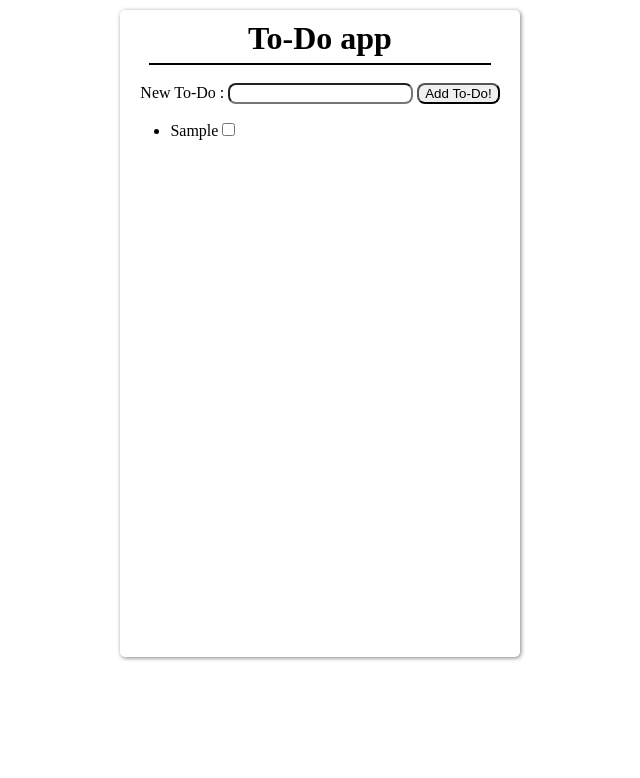
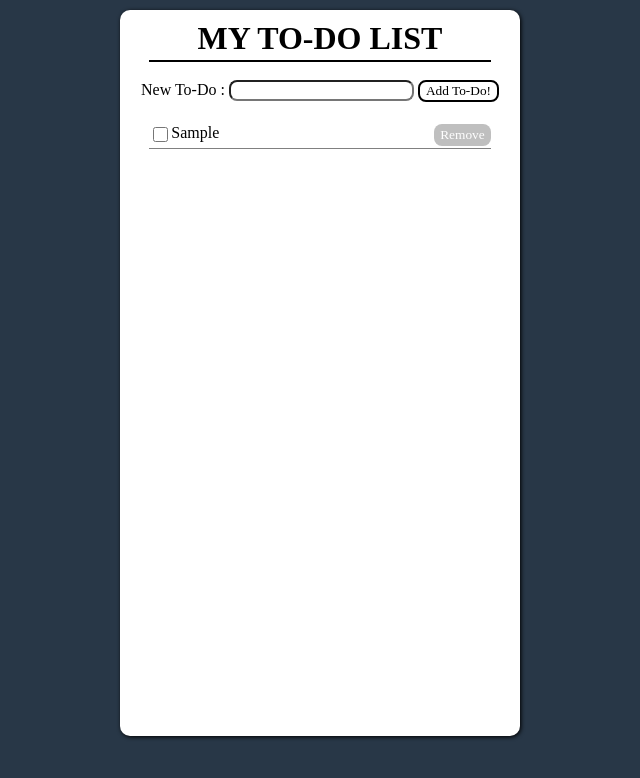
Before and after one commit to bakhumhlea/to-do-app, a plain HTML site: page index.html in a window 1280 px wide. Both pictures are taken after typing "Sample" into the empty fields and a click on the button "Add To-Do!". Shown: the whole page, without its empty margins (320-960 px from the left). Drawn offline with Linux system fonts and the light colour scheme.

Commit message:
Assignment-7-to-do-app-complete

```diff
--- a/app.js
+++ b/app.js
@@ -9,16 +9,24 @@ function onReady() {
     let title = newToDoText.value;
     let newLi = document.createElement('li');
     let checkbox = document.createElement('input');
+    let deleteButton = document.createElement('button');
     checkbox.type = "checkbox";
+    deleteButton.type = "reset";
 
     newLi.textContent = title;
     newLi.appendChild(checkbox);
-
+    newLi.appendChild(deleteButton);
+    deleteButton.textContent = "Remove";
+    deleteButton.addEventListener('click', removeList, false);
     toDoList.appendChild(newLi);
 
     newToDoText.value = '';
   });
 }
+function removeList() {
+  this.parentNode.parentNode.removeChild(this.parentNode);
+}
+
 
 window.onload = function() {
    onReady();
--- a/index.html
+++ b/index.html
@@ -1,24 +1,18 @@
 <html>
   <head>
     <meta name="viewport" content="width=device-width, initial-scale=1">
+    <link rel="stylesheet" href="path/to/font-awesome/css/font-awesome.min.css">
+    <link rel="stylesheet" href="test_style.css">
   </head>
-  <body style="
-      font-family: Montserrat, opensans, helvatica;
-      src: url('https://fonts.googleapis.com/css?family=Montserrat');
-      font-style: normal;
-      font-weight: normal;
-      text-align: center;
-    ">
-    <div style="box-shadow: 1px 1px 4px gray; padding: 10px 10px 10px 10px; border-radius: 5px; width: 30%; height: 80%; margin: 10px auto 0 auto;">
-      <h1 style="font-weigth: 400; width: 90%; padding-bottom: 6px; border-bottom: 2px solid black; margin: 0 auto 18px auto;">To-Do app</h1>
+  <body>
+    <div class="media-con">
+      <h1>My To-Do List</h1>
       <form id="addToDoForm">
         <label for="newToDoText">New To-Do : </label>
-        <input type="text" id="newToDoText" style="border-radius: 8px;">
-        <button type="submit" style="border-radius: 8px;">Add To-Do!</button>
+        <input type="text" id="newToDoText">
+        <button type="submit">Add To-Do!</button>
       </form>
-      <ul id="toDoList" style="
-        text-align: left;
-      ">
+      <ul id="toDoList">
       </ul>
     </div>
     <script src="app.js"></script>
--- /dev/null
+++ b/test_style.css
@@ -0,0 +1,111 @@
+@media (min-width: 1025px) {
+  .media-con {width: 30%; margin: 10px auto 0 auto;}
+}
+@media (max-width: 440px) {
+  button[type="submit"] {
+    display: block;
+    margin: 12px auto 0px auto;
+  }
+}
+body {
+  font-family: Montserrat, opensans, helvatica;
+  src: url('https://fonts.googleapis.com/css?family=Montserrat');
+  font-style: normal;
+  font-weight: normal;
+  text-align: center;
+  background-color: #283747;
+}
+div {
+  background-color: white;
+  box-shadow: 1px 1px 4px black;
+  padding: 10px 10px 10px 10px;
+  border-radius: 10px;
+  min-height: 90%;
+  margin: 1px;
+}
+h1 {
+  font-weight: 600;
+  text-transform: uppercase;
+  width: 90%;
+  padding-bottom: 3px;
+  border-bottom: 2px solid black;
+  margin: 0 auto 18px auto;
+}
+ul {
+  text-align: left;
+  list-style-type: none;
+  list-style-position: outside;
+  width: 90%;
+  padding-bottom: 10px;
+  padding-left: 0;
+  margin: 0 auto 0 auto;
+}
+li {
+  width: 100%;
+  height: 1rem;
+  font-family: Montserrat;
+  font-size: 1rem;
+  padding-top: 6px;
+  padding-bottom: 8px;
+  border-bottom: 1px solid grey;
+}
+input[type="checkbox"] {
+  float: left;
+  width: 15px;
+  height: 15px;
+  cursor: pointer;
+}
+input[type="text"] {
+  outline-style: none;
+  border-radius: 8px;
+}
+
+button[type='submit'] {
+  font-family: Montserrat;
+  border: 2px solid black;
+  border-radius: 8px;
+  background-color: white;
+  box-shadow: none;
+  outline-style: none;
+}
+button[type='submit']:hover {
+  box-shadow: -1px 1px 2px gray;
+  transform: translate(1px,-1px);
+  transition-duration: 0.2s;
+  transition-property: all;
+  transition-timing-function: ease;
+}
+button[type='submit']:active {
+  box-shadow: none;
+  transform: translate(0px,0px);
+  transition-duration: 0.2s;
+  transition-property: all;
+  transition-timing-function: ease;
+}
+button[type='reset'] {
+  float: right;
+  height: 1.4rem;
+  color: white;
+  font-family: Montserrat;
+  border: none;
+  border-radius: 8px;
+  background-color: grey;
+  box-shadow: none;
+  outline-style: none;
+  opacity: 0.5;
+}
+button[type='reset']:hover {
+  color: white;
+  background-color: red;
+  opacity: 1;
+  transition-duration: 0.2s;
+  transition-timing-function: ease;
+}
+button[type='reset']:active {
+  color: white;
+  background-color: red;
+  opacity: 1;
+  transform: translate(-1px,1px);
+  transition-duration: 0.1s;
+  transition-timing-function: ease;
+}
```
